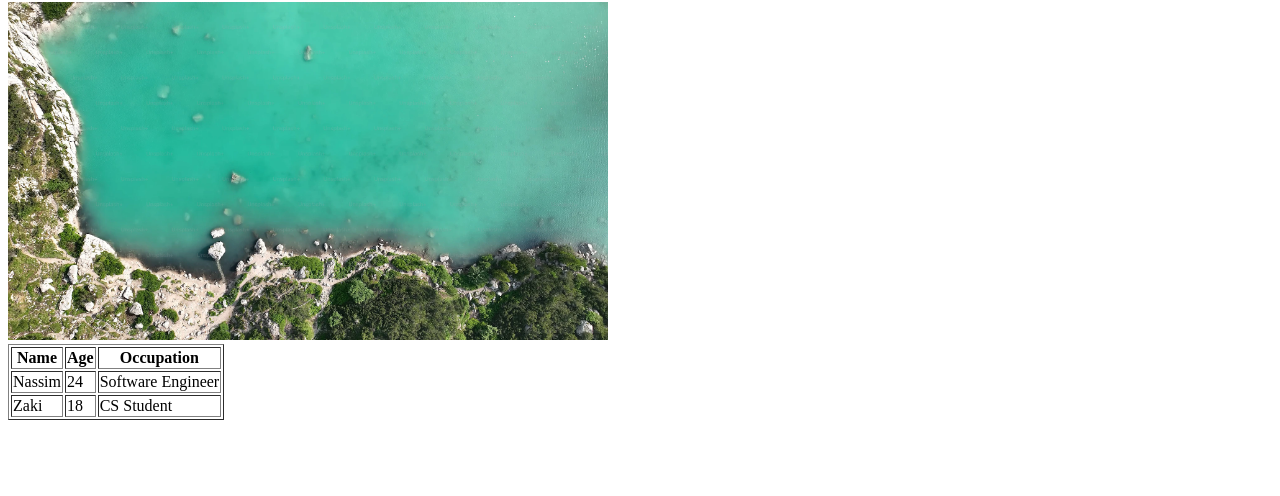
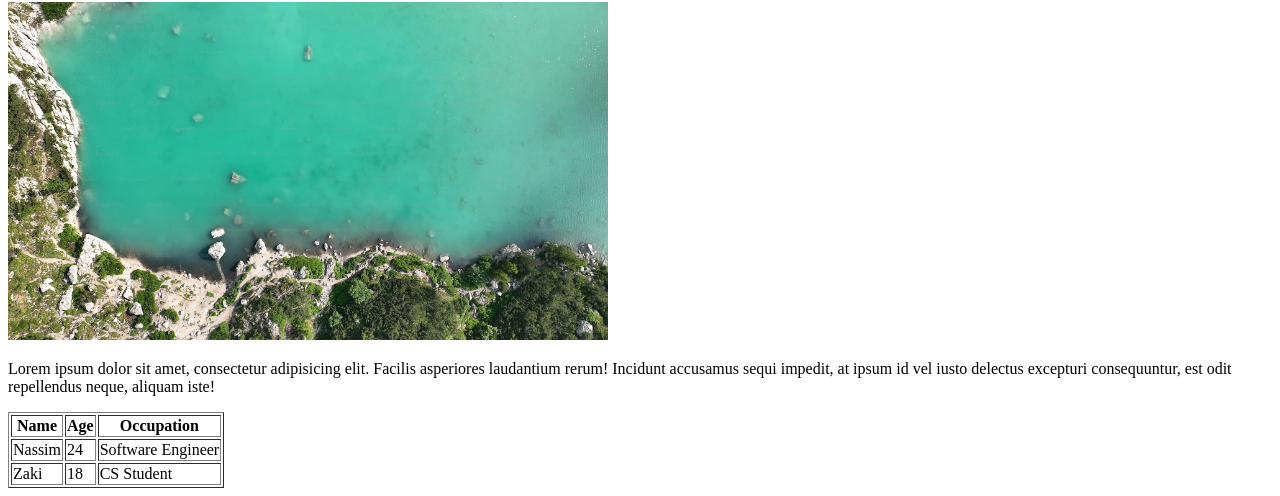
Before and after one commit to AbdellahNassim/Html-basics, a plain HTML site: page index.html in a window 1280 px wide. Shown: the part 2520-3016 px from the top of the page. Before the commit the page ends 2948 px from the top, so only its background shows below. Drawn offline with Linux system fonts and the light colour scheme.

Commit message:
added paragraph

```diff
--- a/index.html
+++ b/index.html
@@ -246,6 +246,12 @@
           <td>CS Student</td>
         </tr>
       </tbody>
+      <p>
+        Lorem ipsum dolor sit amet, consectetur adipisicing elit. Facilis
+        asperiores laudantium rerum! Incidunt accusamus sequi impedit, at ipsum
+        id vel iusto delectus excepturi consequuntur, est odit repellendus
+        neque, aliquam iste!
+      </p>
     </table>
   </body>
 </html>
```
